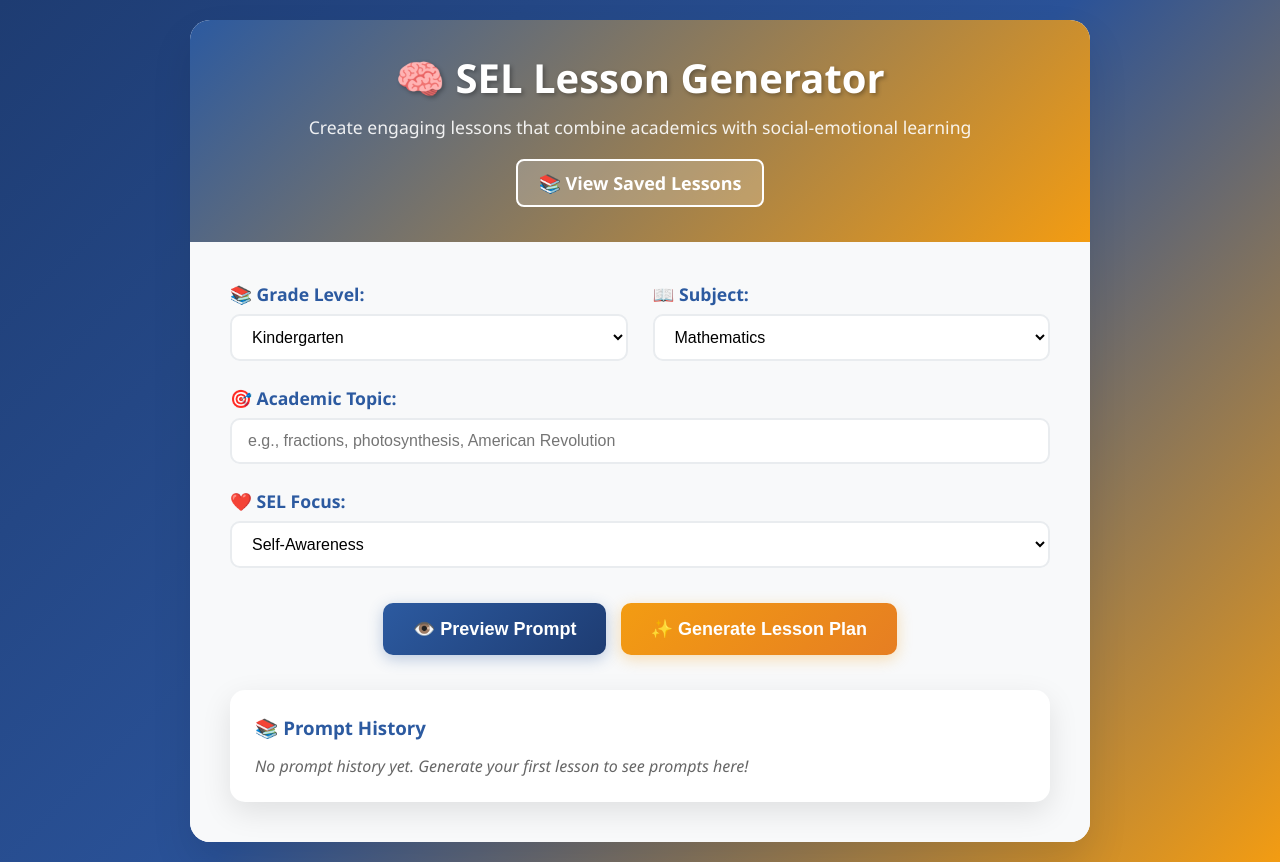
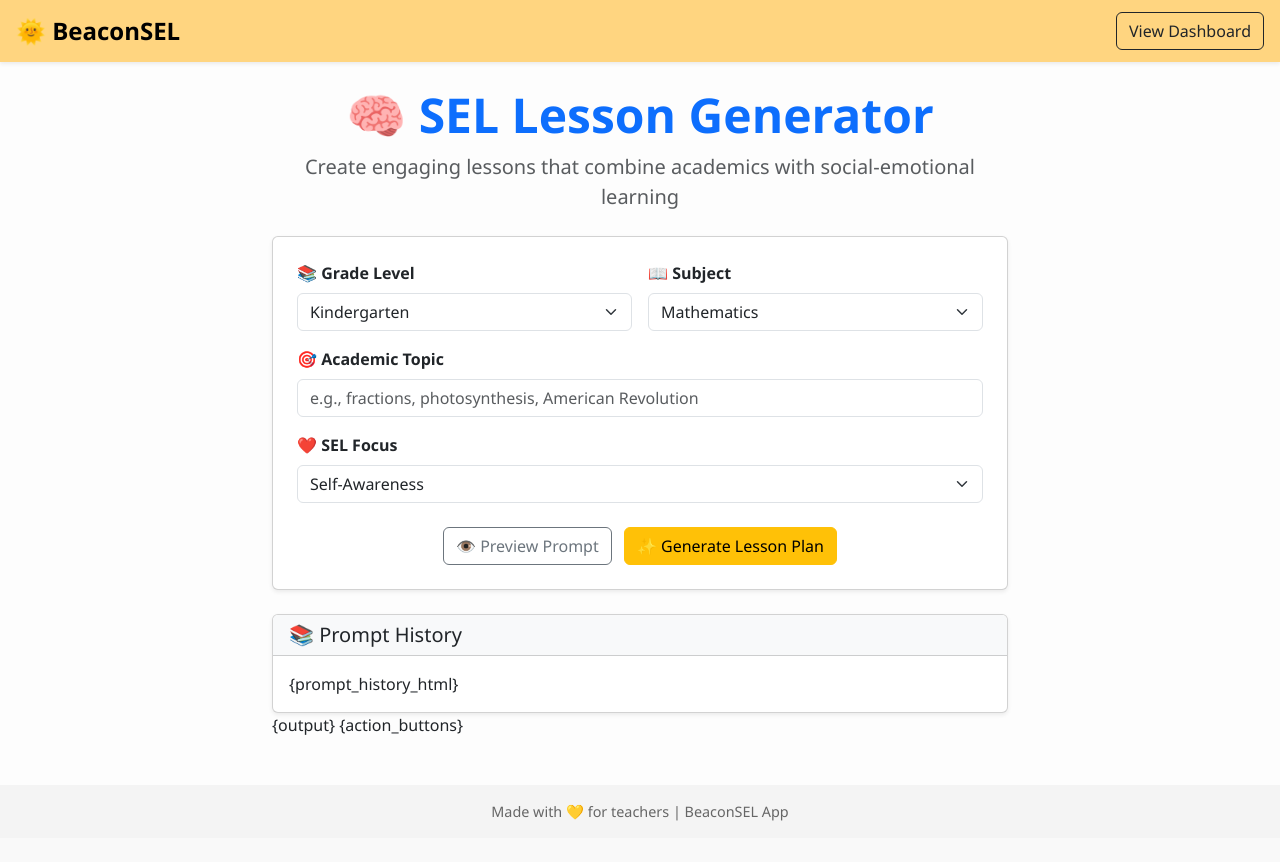
Before and after one commit to ShaneBernauer/SEL-Lesson-Generator, a Flask app: page / in a window 1280 px wide. After the commit the page ends 821 px from the top, so only its background shows below. Run offline with Flask 3, Linux system fonts and the light colour scheme.

Commit message:
Assistant checkpoint: Transform UI into professional BeaconSEL design
Assistant generated file changes:
- templates/layout.html: Create base layout template for BeaconSEL
- templates/index.html: Create new index template using BeaconSEL layout
- templates/dashboard.html: Update dashboard to use BeaconSEL layout
- main.py: Update main.py to use new template system, Update output and action buttons styling, Update prompt history styling

---

User prompt:

New implementations.

Replit-Commit-Author: Assistant
Replit-Commit-Session-Id: 40cb3b2c-dd18-4d5c-9bd7-438d0621c3e3

```diff
--- a/main.py
+++ b/main.py
@@ -489,24 +489,26 @@ def home():
                 db.session.commit()
 
             output = f"""
-            <div class="output-container">
-                <div class="output-header">
-                    📋 Your Generated Lesson Plan
+            <div class="card shadow-sm mt-4">
+                <div class="card-header bg-warning text-dark">
+                    <h5 class="mb-0">📋 Your Generated Lesson Plan</h5>
                 </div>
-                <div class="output-content">
-                    {lesson.replace(chr(10), '<br>')}
+                <div class="card-body">
+                    <div style="line-height: 1.8; color: #333;">
+                        {lesson.replace(chr(10), '<br>')}
+                    </div>
                 </div>
             </div>
             """
 
             action_buttons = f"""
-            <div class="action-buttons">
+            <div class="text-center mt-4 mb-4">
                 <form method="POST" style="display: inline;">
                     <input type="hidden" name="action" value="regenerate">
-                    <button type="submit" class="btn btn-secondary">🔄 Regenerate Lesson</button>
+                    <button type="submit" class="btn btn-outline-secondary me-2">🔄 Regenerate Lesson</button>
                 </form>
-                <a href="/download/txt" class="btn btn-success">📄 Download as TXT</a>
-                <a href="/download/pdf" class="btn btn-primary">📑 Download as PDF</a>
+                <a href="/download/txt" class="btn btn-success me-2">📄 Download as TXT</a>
+                <a href="/download/pdf" class="btn btn-warning">📑 Download as PDF</a>
             </div>
             """
 
@@ -517,14 +519,14 @@ def home():
     # Generate prompt history HTML
     prompt_history_html = ""
     if prompt_history:
-        prompt_history_html = "<div style='max-height: 200px; overflow-y: auto;'>"
+        prompt_history_html = "<div style='max-height: 300px; overflow-y: auto;'>"
         for i, prompt in enumerate(prompt_history):
             prompt_history_html += f"""
-            <div style="margin-bottom: 10px; padding: 12px; background: #f8f9fa; border-radius: 8px; border-left: 4px solid #f39c12;">
-                <div style="font-weight: 600; color: #2c5aa0; margin-bottom: 5px;">
+            <div class="border-start border-warning border-3 ps-3 mb-3">
+                <div class="fw-semibold text-primary mb-1">
                     {prompt['grade']} • {prompt['subject']} • {prompt['sel']}
                 </div>
-                <div style="color: #666; margin-bottom: 8px;">
+                <div class="text-muted mb-2">
                     Topic: {prompt['topic']}
                 </div>
                 <form method="POST" style="display: inline;">
@@ -533,7 +535,7 @@ def home():
                     <input type="hidden" name="subject" value="{prompt['subject']}">
                     <input type="hidden" name="topic" value="{prompt['topic']}">
                     <input type="hidden" name="sel" value="{prompt['sel']}">
-                    <button type="submit" style="background: #f39c12; color: white; border: none; padding: 6px 12px; border-radius: 5px; cursor: pointer; font-size: 12px;">
+                    <button type="submit" class="btn btn-sm btn-warning">
                         ↻ Use This Prompt
                     </button>
                 </form>
@@ -541,9 +543,12 @@ def home():
             """
         prompt_history_html += "</div>"
     else:
-        prompt_history_html = "<p style='color: #666; font-style: italic;'>No prompt history yet. Generate your first lesson to see prompts here!</p>"
+        prompt_history_html = "<p class='text-muted fst-italic'>No prompt history yet. Generate your first lesson to see prompts here!</p>"
 
-    return html.replace("{output}", output).replace("{action_buttons}", action_buttons).replace("{prompt_history_html}", prompt_history_html)
+    return render_template('index.html',
+                         output=output,
+                         action_buttons=action_buttons,
+                         prompt_history_html=prompt_history_html)
 
 @app.route("/download/<format_type>", methods=["GET"])
 def download(format_type):
--- /dev/null
+++ b/templates/index.html
@@ -0,0 +1,123 @@
+
+{% extends "layout.html" %}
+{% block title %}Lesson Generator | BeaconSEL{% endblock %}
+{% block content %}
+
+<div class="row justify-content-center">
+  <div class="col-lg-8">
+    <div class="text-center mb-4">
+      <h1 class="display-5 fw-bold text-primary">🧠 SEL Lesson Generator</h1>
+      <p class="lead text-muted">Create engaging lessons that combine academics with social-emotional learning</p>
+    </div>
+
+    <div class="card shadow-sm">
+      <div class="card-body p-4">
+        <form method="POST">
+          <div class="row g-3">
+            <div class="col-md-6">
+              <label for="grade" class="form-label fw-semibold">📚 Grade Level</label>
+              <select name="grade" id="grade" class="form-select">
+                <option value="Kindergarten">Kindergarten</option>
+                <option value="1st">1st Grade</option>
+                <option value="2nd">2nd Grade</option>
+                <option value="3rd">3rd Grade</option>
+                <option value="4th">4th Grade</option>
+                <option value="5th">5th Grade</option>
+                <option value="6th">6th Grade</option>
+                <option value="7th">7th Grade</option>
+                <option value="8th">8th Grade</option>
+              </select>
+            </div>
+
+            <div class="col-md-6">
+              <label for="subject" class="form-label fw-semibold">📖 Subject</label>
+              <select name="subject" id="subject" class="form-select">
+                <option value="Math">Mathematics</option>
+                <option value="ELA">English Language Arts</option>
+                <option value="Science">Science</option>
+                <option value="Social Studies">Social Studies</option>
+                <option value="History">History</option>
+              </select>
+            </div>
+
+            <div class="col-12">
+              <label for="topic" class="form-label fw-semibold">🎯 Academic Topic</label>
+              <input type="text" name="topic" id="topic" class="form-control" placeholder="e.g., fractions, photosynthesis, American Revolution" required>
+            </div>
+
+            <div class="col-12">
+              <label for="sel" class="form-label fw-semibold">❤️ SEL Focus</label>
+              <select name="sel" id="sel" class="form-select">
+                <option value="Self-Awareness">Self-Awareness</option>
+                <option value="Self-Management">Self-Management</option>
+                <option value="Social Awareness">Social Awareness</option>
+                <option value="Relationship Skills">Relationship Skills</option>
+                <option value="Responsible Decision-Making">Responsible Decision-Making</option>
+              </select>
+            </div>
+          </div>
+
+          <div class="text-center mt-4">
+            <button type="button" onclick="showPrompt()" class="btn btn-outline-secondary me-2">👁️ Preview Prompt</button>
+            <button type="submit" name="action" value="generate" class="btn btn-warning">✨ Generate Lesson Plan</button>
+          </div>
+        </form>
+      </div>
+    </div>
+
+    <!-- Prompt History Section -->
+    <div class="card shadow-sm mt-4">
+      <div class="card-header bg-light">
+        <h5 class="mb-0">📚 Prompt History</h5>
+      </div>
+      <div class="card-body">
+        {prompt_history_html}
+      </div>
+    </div>
+
+    <!-- Prompt Preview/Edit Section -->
+    <div id="promptSection" style="display: none;" class="card shadow-sm mt-4">
+      <div class="card-header bg-light">
+        <h5 class="mb-0">📝 Generated Prompt</h5>
+      </div>
+      <div class="card-body">
+        <form method="POST" id="promptForm">
+          <textarea id="promptText" name="custom_prompt" rows="8" class="form-control mb-3" placeholder="Edit the prompt before generating..."></textarea>
+          <div class="text-center">
+            <button type="submit" name="action" value="generate_custom" class="btn btn-warning me-2">✨ Generate with Custom Prompt</button>
+            <button type="button" onclick="hidePrompt()" class="btn btn-secondary">❌ Cancel</button>
+          </div>
+        </form>
+      </div>
+    </div>
+
+    <script>
+      function showPrompt() {
+        const grade = document.getElementById('grade').value;
+        const subject = document.getElementById('subject').value;
+        const topic = document.getElementById('topic').value;
+        const sel = document.getElementById('sel').value;
+
+        if (!topic.trim()) {
+          alert('Please enter an academic topic first.');
+          return;
+        }
+
+        const prompt = `Design a comprehensive integrated lesson plan for ${grade} students on the topic of '${topic}' in ${subject}. Include an SEL focus on ${sel}. The lesson should include: a creative hook, clear learning objectives, direct instruction, an engaging activity or game, guided practice, reflection questions that connect to the SEL focus, and an exit slip. Make it detailed and practical for teachers to implement.`;
+
+        document.getElementById('promptText').value = prompt;
+        document.getElementById('promptSection').style.display = 'block';
+        document.getElementById('promptText').focus();
+      }
+
+      function hidePrompt() {
+        document.getElementById('promptSection').style.display = 'none';
+      }
+    </script>
+
+    {output}
+    {action_buttons}
+  </div>
+</div>
+
+{% endblock %}
--- /dev/null
+++ b/templates/layout.html
@@ -0,0 +1,47 @@
+
+<!DOCTYPE html>
+<html lang="en">
+<head>
+  <meta charset="UTF-8">
+  <title>{% block title %}BeaconSEL | Lesson Generator{% endblock %}</title>
+  <meta name="viewport" content="width=device-width, initial-scale=1">
+  <link href="https://cdn.jsdelivr.net/npm/bootstrap@5.3.0/dist/css/bootstrap.min.css" rel="stylesheet">
+  <style>
+    body {
+      background-color: #fdfdfd;
+      font-family: 'Segoe UI', sans-serif;
+    }
+    .navbar {
+      background-color: #ffd580;
+    }
+    .navbar-brand {
+      font-weight: bold;
+      font-size: 1.5rem;
+    }
+    footer {
+      margin-top: 3rem;
+      padding: 1rem 0;
+      background-color: #f4f4f4;
+      text-align: center;
+      font-size: 0.9rem;
+      color: #666;
+    }
+  </style>
+</head>
+<body>
+
+  <nav class="navbar navbar-light px-3 mb-4 shadow-sm">
+    <a class="navbar-brand" href="/">🌞 BeaconSEL</a>
+    <a href="/dashboard" class="btn btn-outline-dark">View Dashboard</a>
+  </nav>
+
+  <div class="container">
+    {% block content %}{% endblock %}
+  </div>
+
+  <footer>
+    Made with 💛 for teachers | BeaconSEL App
+  </footer>
+
+</body>
+</html>
```
Also changed, not shown: templates/dashboard.html (+29 -18 lines).
